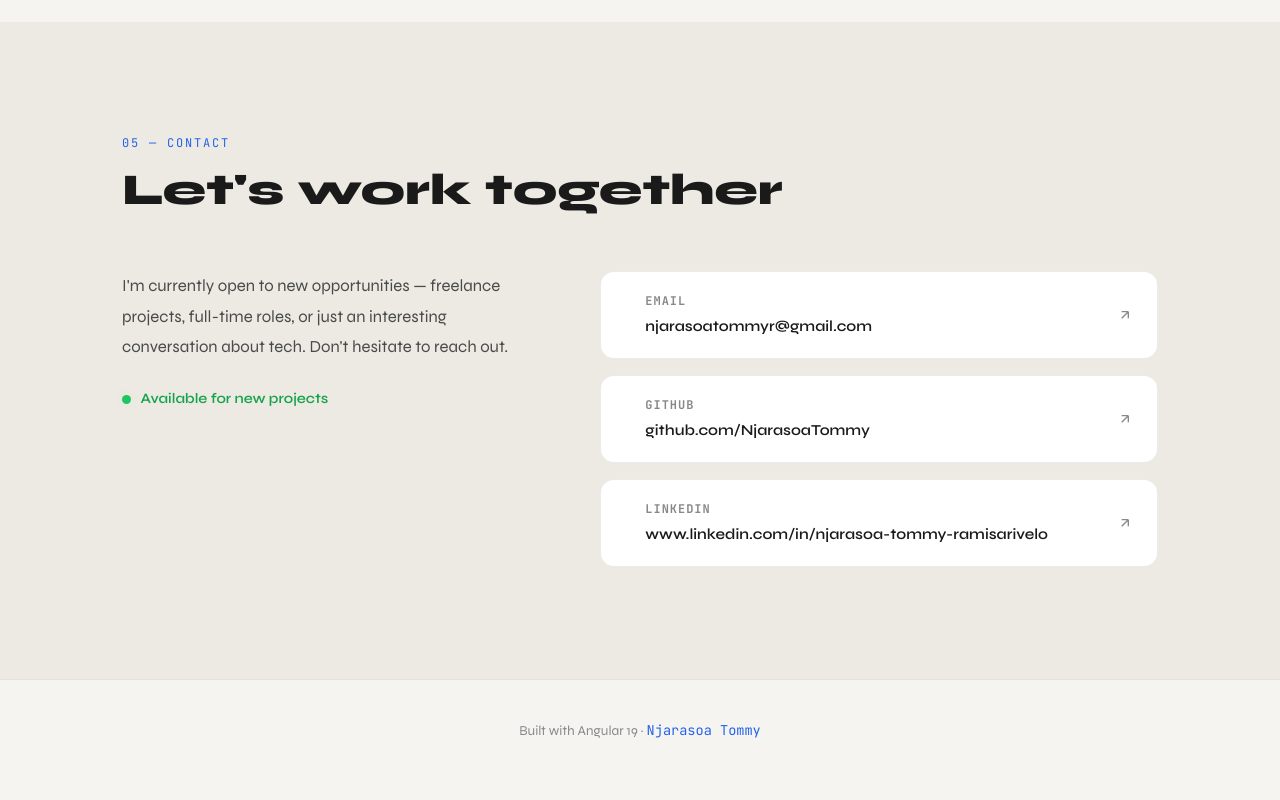
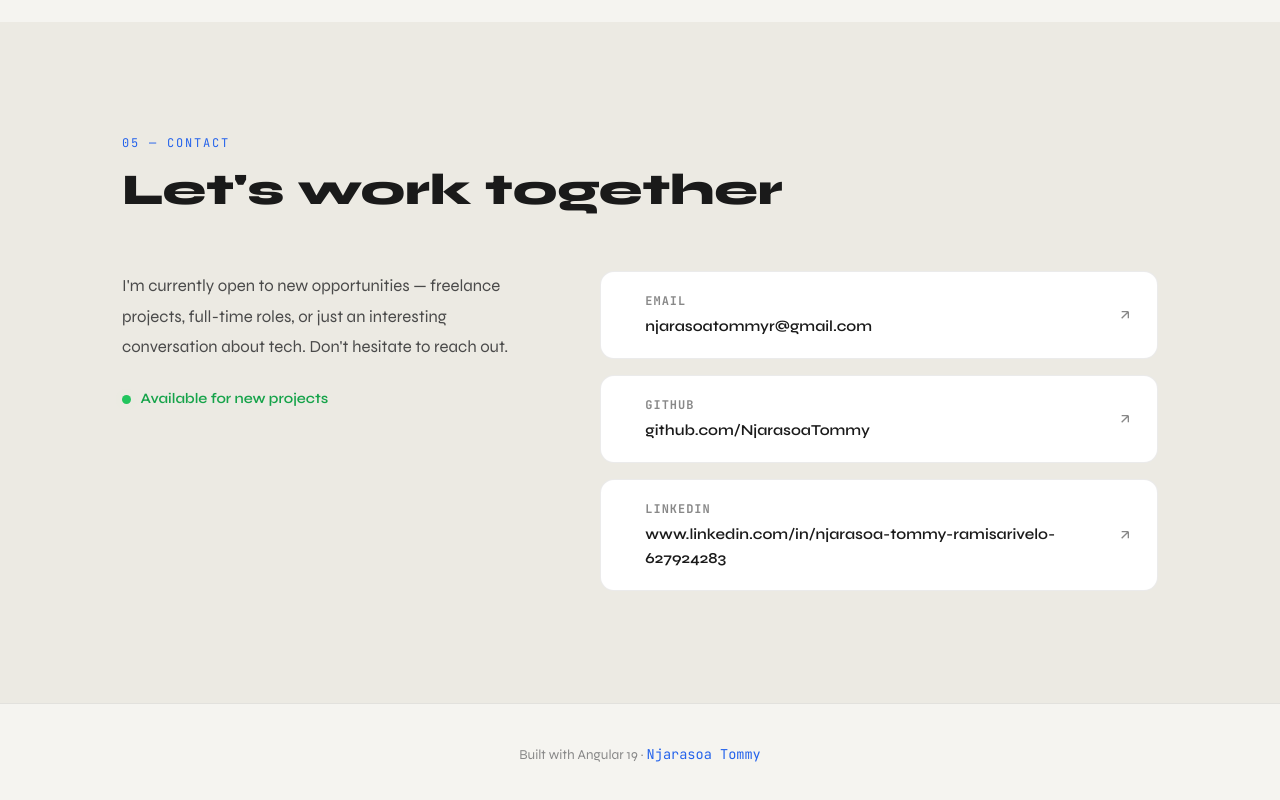
Before and after one commit to NjarasoaTommy/portfolio, an Angular app: page / in a window 1280 px wide. Shown: the part 5086-5886 px from the top of the page. Built offline with nearby package versions, Linux system fonts and the light colour scheme.

Commit message:
Update the linkedin url to point to the correct URL.

```diff
--- a/src/app/components/contact/contact.component.ts
+++ b/src/app/components/contact/contact.component.ts
@@ -24,8 +24,8 @@ export class ContactComponent {
     },
     {
       label: 'LinkedIn',
-      value: 'www.linkedin.com/in/njarasoa-tommy-ramisarivelo',
-      href: 'https://www.linkedin.com/in/njarasoa-tommy-ramisarivelo',
+      value: 'www.linkedin.com/in/njarasoa-tommy-ramisarivelo-627924283',
+      href: 'https://www.linkedin.com/in/njarasoa-tommy-ramisarivelo-627924283',
       icon: `<svg width="22" height="22" viewBox="0 0 24 24" fill="currentColor"><path d="M20.447 20.452h-3.554v-5.569c0-1.328-.027-3.037-1.852-3.037-1.853 0-2.136 1.445-2.136 2.939v5.667H9.351V9h3.414v1.561h.046c.477-.9 1.637-1.85 3.37-1.85 3.601 0 4.267 2.37 4.267 5.455v6.286zM5.337 7.433a2.062 2.062 0 0 1-2.063-2.065 2.064 2.064 0 1 1 2.063 2.065zm1.782 13.019H3.555V9h3.564v11.452zM22.225 0H1.771C.792 0 0 .774 0 1.729v20.542C0 23.227.792 24 1.771 24h20.451C23.2 24 24 23.227 24 22.271V1.729C24 .774 23.2 0 22.222 0h.003z"/></svg>`,
     },
   ];
```
